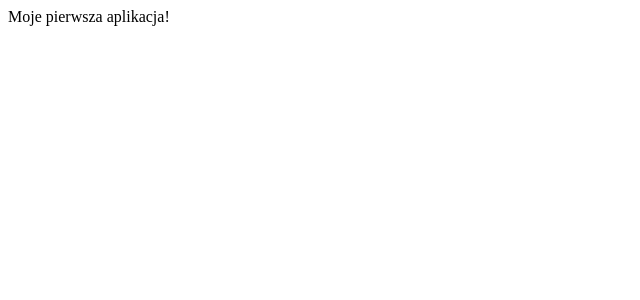
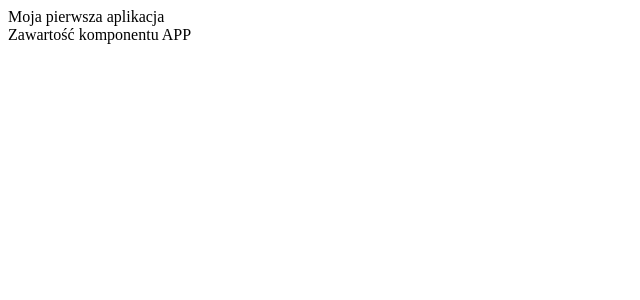
Before and after one commit to KajBialas/SDA-35-React, a React (Vite) app: page / in a window 1280 px wide. Shown: the top 300 px of the page, without its empty margins (0-640 px from the left). Built offline with nearby package versions, Linux system fonts and the light colour scheme.

Commit message:
First component

```diff
--- a/src/App.jsx
+++ b/src/App.jsx
@@ -1,12 +1,20 @@
+import Header from './components/header/Header';
+
 function App() {
 
   return (
     <>
+      <Header />
       <div>
-        Moje pierwsza aplikacja!
+        Zawartość komponentu APP
       </div>
     </>
   )
 }
 
 export default App
+
+
+// Zadanie 4
+// Utwórz komponenty Header, TextSection oraz Footer
+// Komponenty powinny zawierać statyczną treść
--- /dev/null
+++ b/src/components/header/Header.jsx
@@ -0,0 +1,17 @@
+// function Header() {
+//     return (
+//         <header>
+//             Moja pierwsza aplikacja
+//         </header>
+//     )
+// }
+
+const Header = () => {
+    return (
+        <header>
+            Moja pierwsza aplikacja
+        </header>
+    )
+}
+
+export default Header;
```
